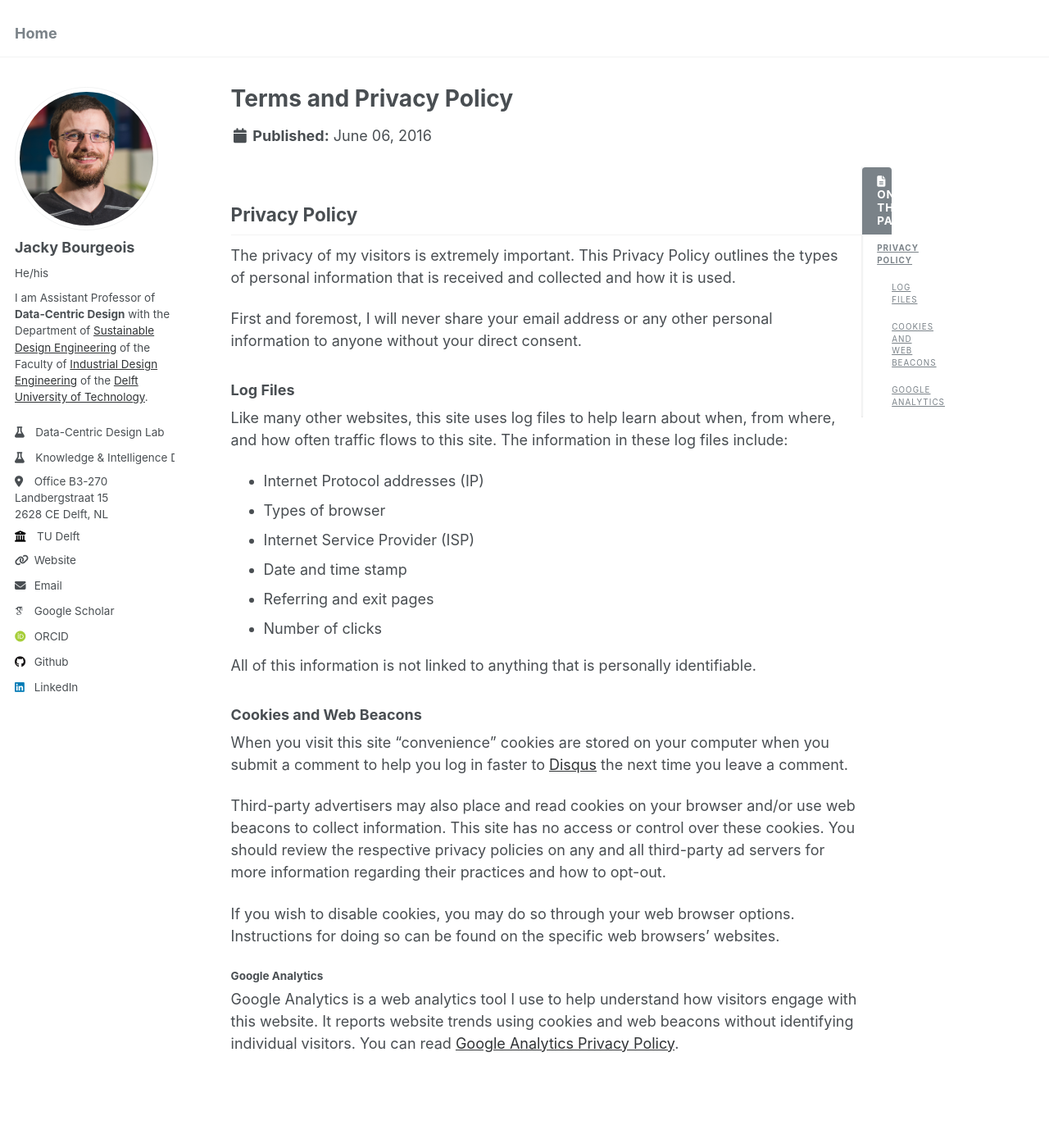
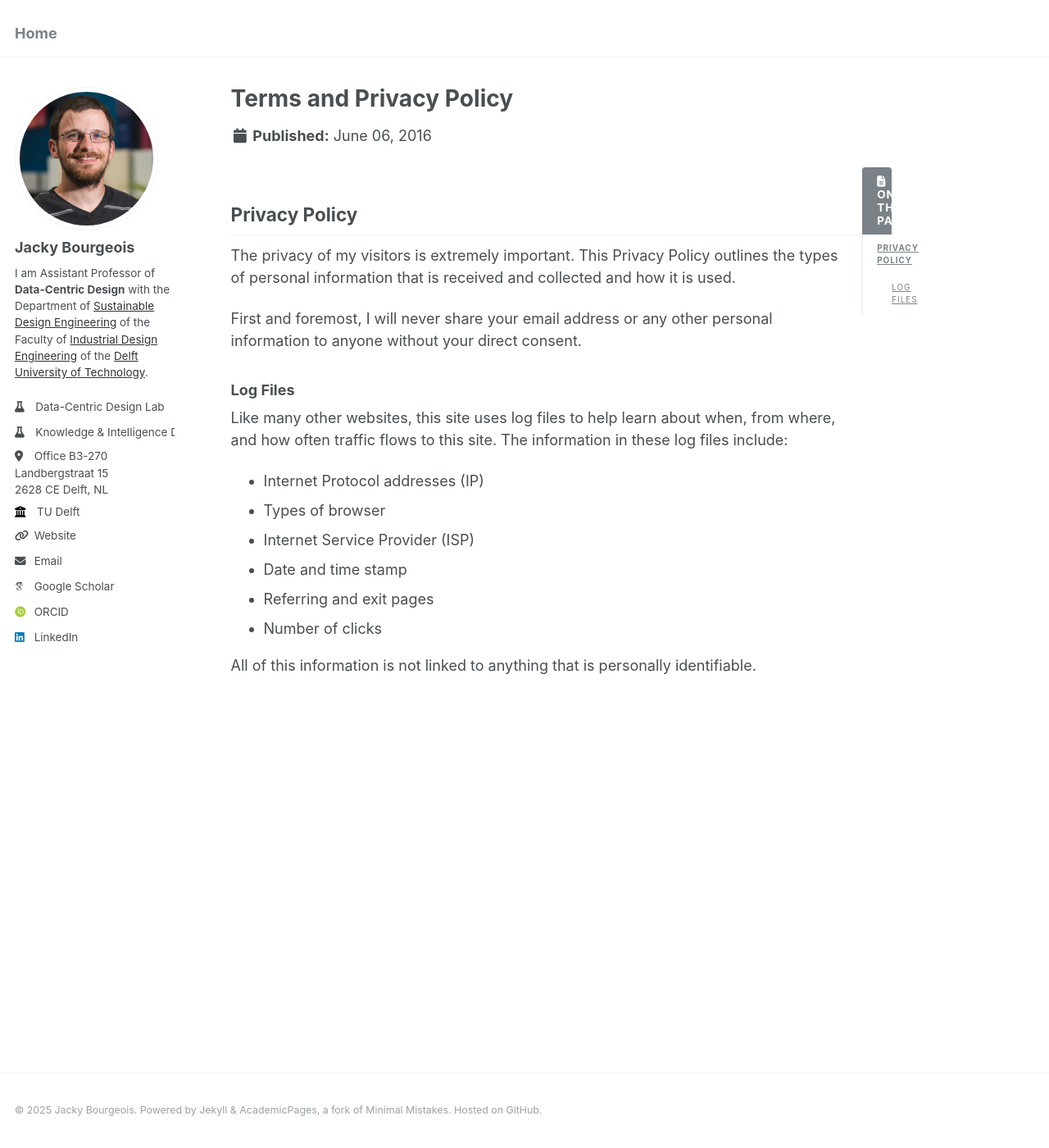
Before and after one commit to jackybourgeois/jackybourgeois.github.io, a Jekyll site: the page built from _pages/terms.md, in a window 1280 px wide and 1400 px high. Shown: the whole window at 82% size. Built offline with Jekyll 4.4.1, drawn with Linux system fonts in a browser that asks for light colours; some web fonts are replaced; part of the change alters nothing that is shown.

```diff
--- a/_config.yml
+++ b/_config.yml
@@ -23,7 +23,7 @@ author:
   # Biographic information
   avatar           : "jacky.jpg"
   name             : "Jacky Bourgeois"
-  pronouns         : "He/his"
+  pronouns         :
   bio              : "I am Assistant Professor of <b>Data-Centric Design</b> with the Department of <a target=\"_blank\" href=\"https://www.tudelft.nl/en/ide/about-ide/departments/design-engineering/\">Sustainable Design Engineering</a> of the Faculty of <a target=\"_blank\" href=\"https://www.tudelft.nl/en/ide/\">Industrial Design Engineering</a> of the <a target=\"_blank\" href=\"https://www.tudelft.nl/\">Delft University of Technology</a>."
   location         : "Office B3-270<br>Landbergstraat 15<br>2628 CE Delft, NL"
   employer         : "TU Delft"
@@ -43,7 +43,7 @@ author:
   bitbucket        : # Username - Update with your username on the site
   codepen          : # Username
   dribbble         : # Username
-  github           : "jackybourgeois"
+  github           : # Username
   kaggle           : # Username
   stackoverflow    : # User number or user number and name (i.e., use "1" or "1/jeff-atwood")
 
@@ -156,6 +156,7 @@ include:
   - _pages
   - files
 exclude:
+  - "examples"
   - "*.sublime-project"
   - "*.sublime-workspace"
   - .asset-cache
@@ -209,18 +210,18 @@ kramdown:
 
 # These settings control the types of collections used by the template
 collections:
-  teaching:
-    output: true
-    permalink: /:collection/:path/
-  publications:
-    output: true
-    permalink: /:collection/:path/
-  portfolio:
-    output: true
-    permalink: /:collection/:path/
-  talks:
-    output: true
-    permalink: /:collection/:path/
+  # teaching:
+  #   output: true
+  #   permalink: /:collection/:path/
+  # publications:
+  #   output: true
+  #   permalink: /:collection/:path/
+  # portfolio:
+  #   output: true
+  #   permalink: /:collection/:path/
+  # talks:
+  #   output: true
+  #   permalink: /:collection/:path/
 
 
 # These settings control how pages and collections are included in the site
@@ -244,40 +245,40 @@ defaults:
       layout: single
       author_profile: true
   # _teaching
-  - scope:
-      path: ""
-      type: teaching
-    values:
-      layout: single
-      author_profile: true
-      share: true
-      comments: true
+  # - scope:
+  #     path: ""
+  #     type: teaching
+  #   values:
+  #     layout: single
+  #     author_profile: true
+  #     share: true
+  #     comments: true
   # _publications
-  - scope:
-      path: ""
-      type: publications
-    values:
-      layout: single
-      author_profile: true
-      share: true
-      comments: true
+  # - scope:
+  #     path: ""
+  #     type: publications
+  #   values:
+  #     layout: single
+  #     author_profile: true
+  #     share: true
+  #     comments: true
   # _portfolio
-  - scope:
-      path: ""
-      type: portfolio
-    values:
-      layout: single
-      author_profile: true
-      share: true
-      comment: true
+  # - scope:
+  #     path: ""
+  #     type: portfolio
+  #   values:
+  #     layout: single
+  #     author_profile: true
+  #     share: true
+  #     comment: true
   # _talks
-  - scope:
-      path: ""
-      type: talks
-    values:
-      layout: talk
-      author_profile: true
-      share: true
+  # - scope:
+  #     path: ""
+  #     type: talks
+  #   values:
+  #     layout: talk
+  #     author_profile: true
+  #     share: true
 
 
 # Sass/SCSS
--- a/_pages/terms.md
+++ b/_pages/terms.md
@@ -25,15 +25,3 @@ Like many other websites, this site uses log files to help learn about when, fro
 * Number of clicks
 
 All of this information is not linked to anything that is personally identifiable.
-
-### Cookies and Web Beacons
-
-When you visit this site "convenience" cookies are stored on your computer when you submit a comment to help you log in faster to [Disqus](http://disqus.com) the next time you leave a comment.
-
-Third-party advertisers may also place and read cookies on your browser and/or use web beacons to collect information. This site has no access or control over these cookies. You should review the respective privacy policies on any and all third-party ad servers for more information regarding their practices and how to opt-out.
-
-If you wish to disable cookies, you may do so through your web browser options. Instructions for doing so can be found on the specific web browsers' websites.
-
-#### Google Analytics
-
-Google Analytics is a web analytics tool I use to help understand how visitors engage with this website. It reports website trends using cookies and web beacons without identifying individual visitors. You can read [Google Analytics Privacy Policy](http://www.google.com/analytics/learn/privacy.html).
```
Also changed, not shown: examples/archive-layout-with-content.md (renamed from _pages/archive-layout-with-content.md), examples/category-archive.html (renamed from _pages/category-archive.html), examples/collection-archive.html (renamed from _pages/collection-archive.html), examples/markdown.md (renamed from _pages/markdown.md), examples/non-menu-page.md (renamed from _pages/non-menu-page.md), examples/page-archive.html (renamed from _pages/page-archive.html), examples/portfolio.html (renamed from _pages/portfolio.html), examples/publications.html (renamed from _pages/publications.html), examples/research.md (renamed from _pages/research.md), examples/tag-archive.html (renamed from _pages/tag-archive.html), examples/talkmap.html (renamed from _pages/talkmap.html), examples/talks.html (renamed from _pages/talks.html), examples/teaching.html (renamed from _pages/teaching.html), examples/teaching.md (renamed from _pages/teaching.md), 1 more files.
